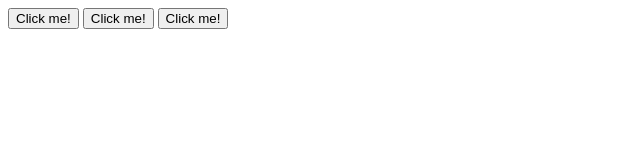
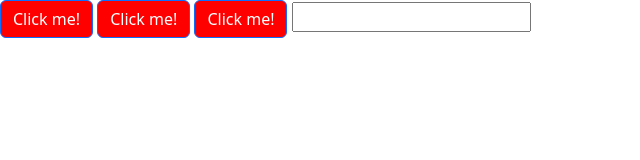
Before and after one commit to BillnDoss/html-css-lessons, a plain HTML site: page js/event-handlers.html in a window 1280 px wide. Shown: the top 160 px of the page, without its empty margins (0-640 px from the left). Drawn offline with nearby package versions, Linux system fonts and the light colour scheme.

Commit message:
learned about Jquery

```diff
--- a/js/event-handlers.html
+++ b/js/event-handlers.html
@@ -1,14 +1,36 @@
-<!DOCTYPE html>
+<!doctype html>
 <html lang="en">
-<head>
-    <meta charset="UTF-8">
-    <meta name="viewport" content="width=device-width, initial-scale=1.0">
-    <title>Event-Handlers HTML File</title>
-</head>
-<body>
-    <button class="myButton">Click me!</button>
-    <button class="myButton">Click me!</button>
-    <button class="myButton">Click me!</button>
-    <script src="event-handlers.js"></script>
-</body>
+    <head>
+        <meta charset="UTF-8" />
+        <meta name="viewport" content="width=device-width, initial-scale=1.0" />
+        <link href="https://cdn.jsdelivr.net/npm/bootstrap@5.3.8/dist/css/bootstrap.min.css" rel="stylesheet" integrity="sha384-sRIl4kxILFvY47J16cr9ZwB07vP4J8+LH7qKQnuqkuIAvNWLzeN8tE5YBujZqJLB" crossorigin="anonymous" />
+        <script src="https://cdn.jsdelivr.net/npm/bootstrap@5.3.8/dist/js/bootstrap.bundle.min.js" integrity="sha384-FKyoEForCGlyvwx9Hj09JcYn3nv7wiPVlz7YYwJrWVcXK/BmnVDxM+D2scQbITxI" crossorigin="anonymous"></script>
+        <!-- Jquery link from W3-->
+        <script src="https://ajax.googleapis.com/ajax/libs/jquery/3.7.1/jquery.min.js"></script>
+        <title>Event-Handlers HTML File</title>
+        <style>
+            .myButton {
+                background-color: red;
+            }
+            #myDiv {
+                height: 2000px;
+            }
+        </style>
+    </head>
+    <body>
+        <button class="myButton btn btn-primary">Click me!</button>
+        <button class="myButton btn btn-primary">Click me!</button>
+        <button class="myButton btn btn-primary">Click me!</button>
+        <input type="text" id="myInput" />
+        <div id="myDiv"></div>
+        <!-- Jquery is like bootstrap for JS -->
+        <script>
+            $(`.myButton`).click(function () {
+                alert("My Button was clicked!");
+            });
+            $(`.myButton`).mouseover(function () {
+                $(`.myButton`).css("background-color", "green");
+            });
+        </script>
+    </body>
 </html>
```
